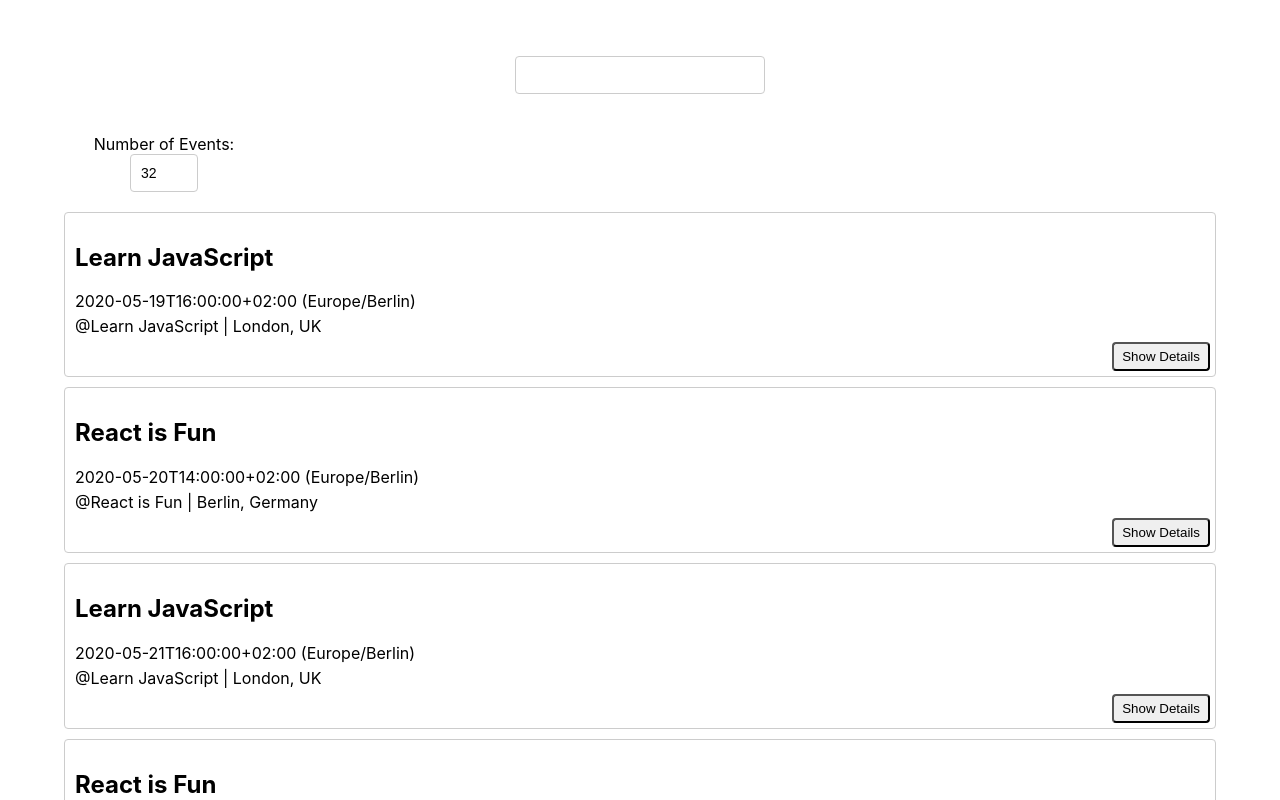
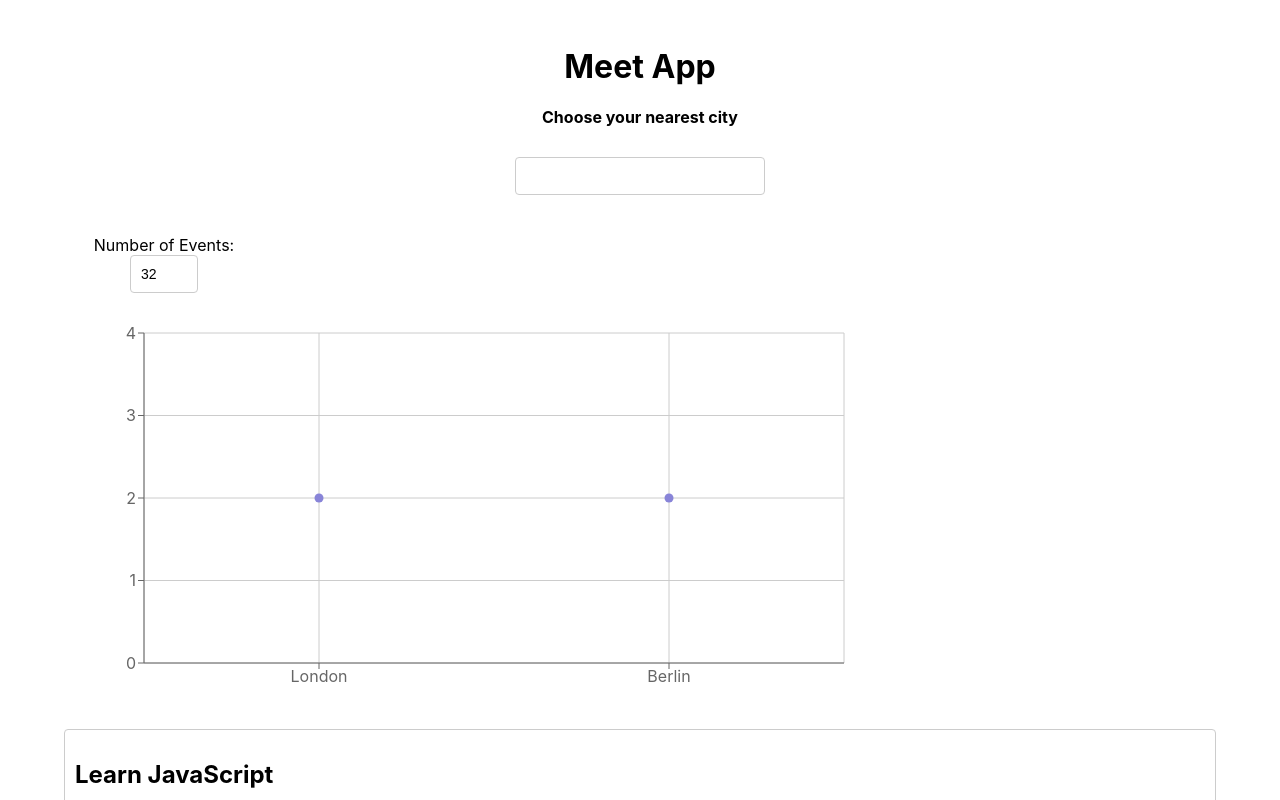
Before and after one commit to perryf/meet, a React (Create React App) app: page / in a window 1280 px wide. Shown: the top 800 px of the page. Built offline with nearby package versions, Linux system fonts and the light colour scheme.

Commit message:
add chart - wip

```diff
--- a/package.json
+++ b/package.json
@@ -12,6 +12,7 @@
     "react": "^17.0.2",
     "react-dom": "^17.0.2",
     "react-scripts": "5.0.1",
+    "recharts": "^2.6.2",
     "web-vitals": "^2.1.4",
     "workbox-background-sync": "^6.5.4",
     "workbox-broadcast-update": "^6.5.4",
--- a/src/App.js
+++ b/src/App.js
@@ -1,11 +1,24 @@
 import React, { Component } from 'react'
+import {
+  ScatterChart,
+  Scatter,
+  XAxis,
+  YAxis,
+  CartesianGrid,
+  Tooltip
+} from 'recharts'
 import { extractLocations, getEvents } from './api'
 import EventList from './EventList'
 import CitySearch from './CitySearch'
 import NumberOfEvents from './NumberOfEvents'
 
 class App extends Component {
-  state = { events: [], locations: [] }
+  state = {
+    events: [],
+    locations: []
+    // ? is this needed?
+    // numberOfEvents
+  }
 
   componentDidMount() {
     this.mounted = true
@@ -30,14 +43,55 @@ class App extends Component {
     })
   }
 
+  getData = () => {
+    const { locations, events } = this.state
+    const data = locations.map(location => {
+      const number = events.filter(event => event.location === location).length
+      const city = location.split(', ').shift()
+      return { city, number }
+    })
+    return data
+  }
+
   render() {
+    const data = this.getData()
+
     return (
       <div className="app">
+        <h1>Meet App</h1>
+        <h4>Choose your nearest city</h4>
         <CitySearch
           locations={this.state.locations}
           updateEvents={this.updateEvents}
         />
-        <NumberOfEvents />
+        <NumberOfEvents
+        // ? Needed?
+        // updateEvents={this.updateEvents}
+        // numberOfEvents={numberOfEvents}
+        />
+
+        <ScatterChart
+          width={800}
+          height={400}
+          margin={{
+            top: 20,
+            right: 20,
+            bottom: 20,
+            left: 20
+          }}
+        >
+          <CartesianGrid />
+          <XAxis type="category" dataKey="city" name="city" />
+          <YAxis
+            type="number"
+            dataKey="number"
+            name="number of events"
+            allowDecimals={false}
+          />
+          <Tooltip cursor={{ strokeDasharray: '3 3' }} />
+          <Scatter name="Meet ups" data={data} fill="#8884d8" />
+        </ScatterChart>
+
         <EventList events={this.state.events} />
       </div>
     )
--- a/src/NumberOfEvents.js
+++ b/src/NumberOfEvents.js
@@ -12,7 +12,7 @@ class NumberOfEvents extends Component {
     const invalidNumber = typeof value !== 'number' || value < 0 || value > 32
 
     this.setState({
-      numberOfEvents: value,
+      numberOfEvents: e.target.value,
       errorText: invalidNumber ? 'The number you entered is invalid' : ''
     })
   }
```
Also changed, not shown: 1 other file (tests, documents, lock files or other folders).
